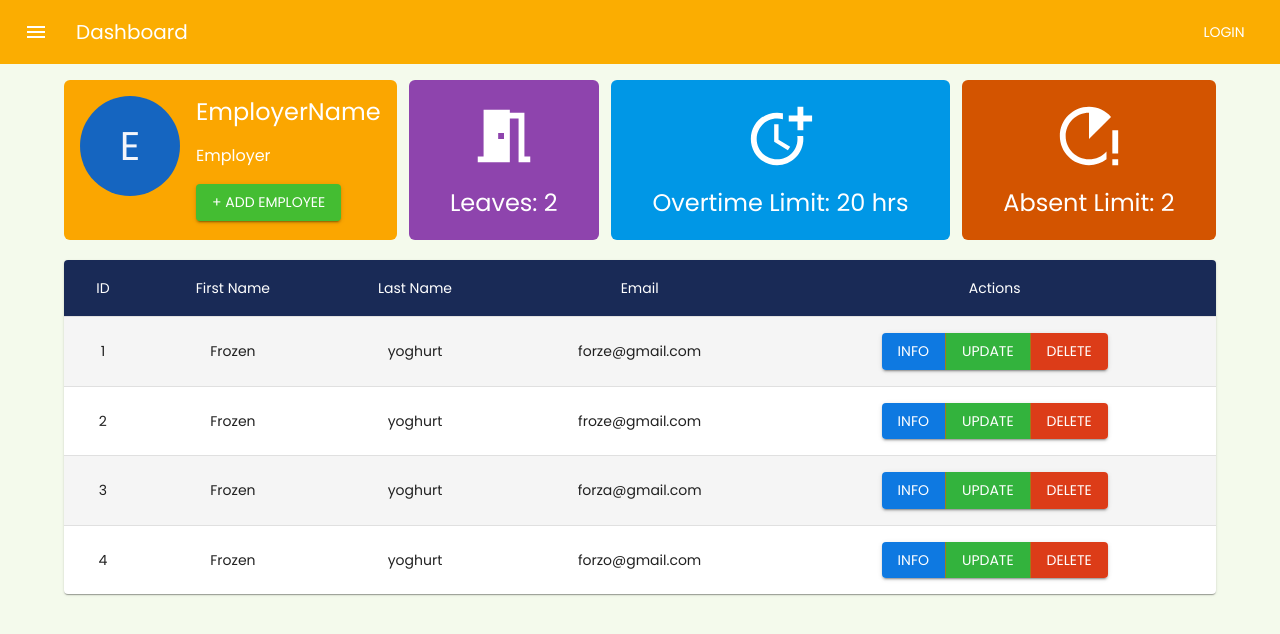
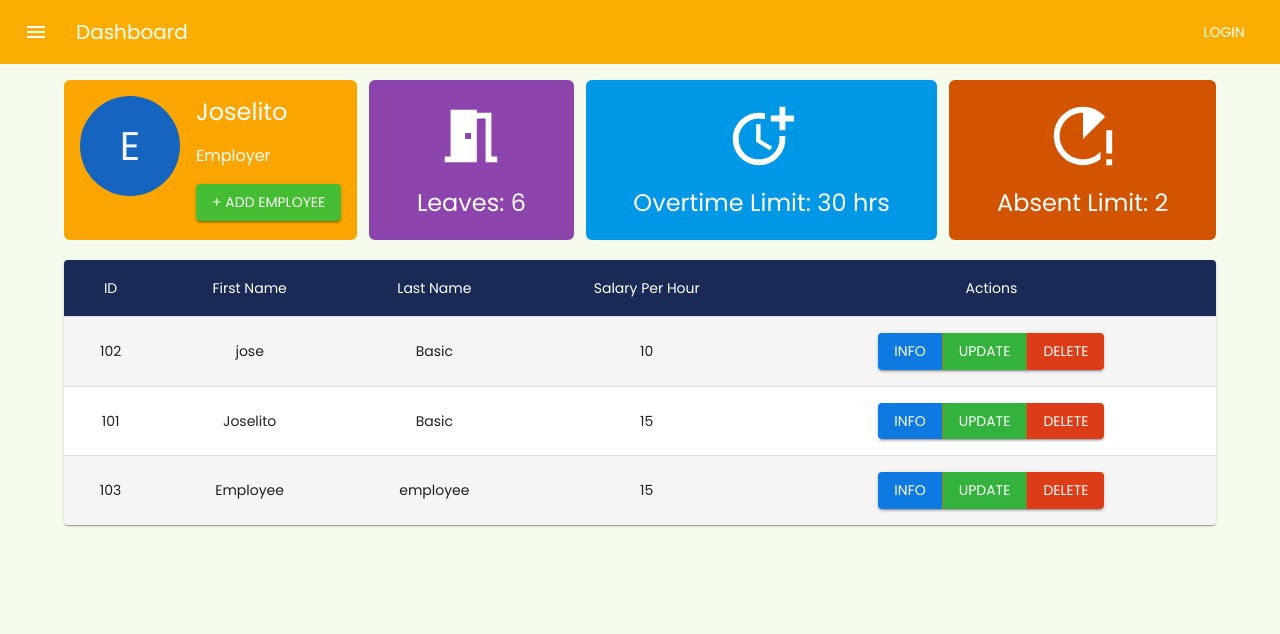
Before and after one commit to JosFern/next-ssts, a Next.js app: page /dashboard in a window 1280 px wide. Shown: the top 634 px of the page. Built offline with nearby package versions, Linux system fonts and the light colour scheme.

Commit message:
added employee form functionality

```diff
--- a/pages/Admin/index.js
+++ b/pages/Admin/index.js
@@ -9,10 +9,11 @@ import { useRouter } from 'next/router';
 import Link from 'next/link';
 import DashboardLayout from '../components/DashboardLayout'
 import { useDispatch, useSelector } from 'react-redux';
-import _ from 'lodash';
-import { deleteAccount } from '../../store/reducers/account';
-import { deleteEmployer } from '../../store/reducers/employer';
-import { deleteCompany } from '../../store/reducers/company';
+import _, { filter } from 'lodash';
+import { deleteAccount, setAccounts } from '../../store/reducers/account';
+import { deleteEmployer, setEmployers } from '../../store/reducers/employer';
+import { deleteCompany, setCompanies } from '../../store/reducers/company';
+import { useEffect } from 'react';
 
 const StyledTableCell = styled(TableCell)(({ theme }) => ({
     [`&.${tableCellClasses.head}`]: {
@@ -52,12 +53,92 @@ function Admin() {
 
     const comp = useSelector(state => state.company)
     const emplyr = useSelector(state => state.employer)
+    const user = useSelector(state => state.logged)
+    const acc = useSelector(state => state.account)
     const dispatch = useDispatch()
 
     const handleDeleteEmployer = (id) => {
         dispatch(deleteAccount(id))
         dispatch(deleteEmployer(id))
     }
+
+    const employers = [
+        //sample employee data
+        {
+            accountID: 3,
+            firstName: 'employer1',
+            lastName: 'employer',
+            email: 'employer1@gmail.com',
+            company: 1,
+        },
+        {
+            accountID: 4,
+            firstName: 'employer2',
+            lastName: 'employer',
+            email: 'employer2@gmail.com',
+            company: 3,
+        }
+    ]
+
+    const accounts = [
+        //sample account data
+        {
+            accountID: 1,
+            firstName: 'Employee',
+            email: 'employee@gmail.com',
+            password: 'employee123',
+            type: 'employee'
+        },
+        {
+            accountID: 2,
+            firstName: 'Admin',
+            email: 'admin@gmail.com',
+            password: 'admin123',
+            type: 'admin'
+        },
+        {
+            accountID: 3,
+            firstName: 'Employer1',
+            email: 'employer1@gmail.com',
+            password: 'employer123',
+            type: 'employer'
+        },
+        {
+            accountID: 4,
+            firstName: 'Employer2',
+            email: 'employer2@gmail.com',
+            password: 'employer123',
+            type: 'employer'
+        }
+    ]
+
+    const companies = [
+        {
+            id: 1,
+            name: 'Syntactics',
+            leaves: 6,
+            accountID: 1,
+            overtimeLimit: 30
+        },
+        {
+            id: 3,
+            name: 'Lemondrop',
+            leaves: 6,
+            accountID: 3,
+            overtimeLimit: 30
+        }
+    ]
+
+    // useEffect(() => {
+    //     const initializeReducers = async () => {
+    //         await dispatch(setCompanies(companies))
+    //         // await dispatch(setAccounts(accounts))
+
+    //         // dispatch(setEmployers(employers))
+    //     }
+
+    //     initializeReducers()
+    // }, [dispatch])
 
     return (
         <DashboardLayout >
@@ -72,7 +153,7 @@ function Admin() {
 
                 <Box>
                     <Link href='../profile'>
-                        <Typography style={{ cursor: 'pointer' }} mt={2} variant='h4' margin={0} padding={0}>AdminName</Typography>
+                        <Typography style={{ cursor: 'pointer' }} mt={2} variant='h4' margin={0} padding={0}>{user.loggedIn.firstName}</Typography>
                     </Link>
                     <Typography mb={2}>Admin</Typography>
                     <Box>
@@ -117,7 +198,7 @@ function Admin() {
                                 <StyledTableCell >
                                     <ButtonGroup variant="contained" aria-label="outlined primary button group">
                                         <Button className='bg-[#33b33d]' color='success' onClick={() => router.push('/employer/form?id=' + row.id)}>Update</Button>
-                                        <Button className='bg-[#dc3c18]' color='error' onClick={() => handleDeleteEmployer(index)}>Delete</Button>
+                                        <Button className='bg-[#dc3c18]' color='error' onClick={() => handleDeleteEmployer(row.accountID)}>Delete</Button>
                                     </ButtonGroup>
                                 </StyledTableCell>
                             </StyledTableRow>
@@ -165,6 +246,40 @@ function Admin() {
                 </Table>
             </TableContainer>
 
+
+            <Typography className='text-center my-4 font-bold text-2xl tracking-wide'>
+                Accounts
+            </Typography>
+            <TableContainer component={Paper} data-testid="employer-table">
+                <Table sx={{ minWidth: 700 }}>
+                    <TableHead>
+                        <TableRow>
+                            <StyledTableCell>Account ID</StyledTableCell>
+                            <StyledTableCell>Name</StyledTableCell>
+                            <StyledTableCell>Email</StyledTableCell>
+                            <StyledTableCell>Password</StyledTableCell>
+                            <StyledTableCell>Type</StyledTableCell>
+                        </TableRow>
+                    </TableHead>
+                    <TableBody>
+                        {_.map(_.filter(acc.accounts, (account) => { return account.type === 'employee' || account.type === 'employer' }), (row, index) => (
+                            <StyledTableRow
+                                key={index}
+                                sx={{ '&:last-child td, &:last-child th': { border: 0 } }}
+                            >
+                                <StyledTableCell component="th" scope="row">
+                                    {row.accountID}
+                                </StyledTableCell>
+                                <StyledTableCell >{row.firstName}</StyledTableCell>
+                                <StyledTableCell >{row.email}</StyledTableCell>
+                                <StyledTableCell >{row.password}</StyledTableCell>
+                                <StyledTableCell >{row.type}</StyledTableCell>
+                            </StyledTableRow>
+                        ))}
+                    </TableBody>
+                </Table>
+            </TableContainer>
+
         </DashboardLayout>
     )
 }
--- a/pages/Employee/form.js
+++ b/pages/Employee/form.js
@@ -4,14 +4,24 @@ import { useRouter } from 'next/router';
 import DashboardLayout from '../components/DashboardLayout'
 import _ from 'lodash'
 import { useEffect, useState } from 'react';
+import { useDispatch, useSelector } from 'react-redux';
+import { addEmployee } from '../../store/reducers/employee';
+import { addAccount } from '../../store/reducers/account';
 
 export default function EmployeeForm() {
 
     const router = useRouter()
 
+    const comp = useSelector(state => state.company)
+    const acc = useSelector(state => state.account)
+    const dispatch = useDispatch()
+
     const isFormAdd = _.isEmpty(router?.query)
 
+    const [error, setError] = useState(false)
+
     const [employeeInfo, setEmployeeInfo] = useState({
+        accountID: '',
         firstName: '',
         lastName: '',
         email: '',
@@ -46,7 +56,21 @@ export default function EmployeeForm() {
 
     const handleAddEmpSubmit = (e) => {
         e.preventDefault()
-        console.log(employeeInfo);
+        setError(false)
+
+        const { accountID, firstName, lastName, email, company, employeeID, position, salaryPerHour, employeeType, password } = employeeInfo
+
+        const isExist = _.find(acc.accounts, function (account) {
+            return account.email === employeeInfo.email || account.accountID === Number(employeeInfo.accountID)
+        })
+
+        if (isExist) {
+            setError(true)
+        } else {
+            dispatch(addEmployee({ employeeType, accountID, employeeID, firstName, lastName, associatedCompany: company, salaryPerHour, dailywage: 0, currMonthSal: 0 }))
+            dispatch(addAccount({ accountID, firstName, email, password, type: 'employee' }))
+            router.back()
+        }
     }
 
     return (
@@ -58,6 +82,20 @@ export default function EmployeeForm() {
                 <Box className='w-full' component="form" onSubmit={handleAddEmpSubmit}>
                     <Box className='flex gap-1'>
                         <TextField
+                            name='accountID'
+                            type="text"
+                            label='account ID'
+                            variant="outlined"
+                            color="secondary"
+                            margin='dense'
+                            required
+                            fullWidth
+                            error={error}
+                            onChange={handleChange}
+                            value={employeeInfo.accountID}
+                            data-testid="accountID-input"
+                        />
+                        <TextField
                             name='firstName'
                             type="text"
                             label='First name'
@@ -66,6 +104,7 @@ export default function EmployeeForm() {
                             margin='dense'
                             required
                             fullWidth
+                            error={error}
                             onChange={handleChange}
                             value={employeeInfo.firstName}
                             data-testid="firstname-input"
@@ -79,6 +118,7 @@ export default function EmployeeForm() {
                             margin='dense'
                             required
                             fullWidth
+                            error={error}
                             onChange={handleChange}
                             value={employeeInfo.lastName}
                             data-testid="lastname-input"
@@ -92,6 +132,7 @@ export default function EmployeeForm() {
                             margin='dense'
                             fullWidth
                             required
+                            error={error}
                             onChange={handleChange}
                             value={employeeInfo.email}
                             data-testid="email-input"
@@ -99,19 +140,20 @@ export default function EmployeeForm() {
                     </Box>
 
                     <Box className='flex gap-1'>
-                        <TextField
-                            name='company'
-                            type="text"
-                            label='Company'
-                            variant="outlined"
-                            color="secondary"
-                            margin='dense'
-                            fullWidth
-                            required
-                            onChange={handleChange}
-                            value={employeeInfo.company}
-                            data-testid="company-input"
-                        />
+                        <FormControl required fullWidth margin='dense'>
+                            <InputLabel>Company</InputLabel>
+                            <Select
+                                name='company'
+                                label="Company"
+                                value={employeeInfo.company}
+                                onChange={handleChange}
+                                data-testid="company-input"
+                            >
+                                {_.map(comp.companies, (company) => (
+                                    <MenuItem key={company.id} value={company.accountID}>{company.name}</MenuItem>
+                                ))}
+                            </Select>
+                        </FormControl>
                         <TextField
                             name='employeeID'
                             type="text"
@@ -121,6 +163,7 @@ export default function EmployeeForm() {
                             margin='dense'
                             fullWidth
                             required
+                            error={error}
                             onChange={handleChange}
                             value={employeeInfo.employeeID}
                             data-testid="employeeID-input"
@@ -138,6 +181,7 @@ export default function EmployeeForm() {
                             margin='dense'
                             fullWidth
                             required
+                            error={error}
                             onChange={handleChange}
                             value={employeeInfo.position}
                             data-testid="position-input"
@@ -152,6 +196,7 @@ export default function EmployeeForm() {
                             margin='dense'
                             fullWidth
                             required
+                            error={error}
                             onChange={handleChange}
                             value={employeeInfo.salaryPerHour}
                             data-testid="salaryPerHour-input"
@@ -184,6 +229,7 @@ export default function EmployeeForm() {
                         margin='dense'
                         fullWidth
                         required
+                        error={error}
                         onChange={handleChange}
                         value={employeeInfo.password}
                         data-testid="password-input"
@@ -197,6 +243,7 @@ export default function EmployeeForm() {
                         margin='dense'
                         fullWidth
                         required
+                        error={error}
                         onChange={handleChange}
                         value={employeeInfo.confirmPassword}
                         data-testid="confirmPassword-input"
--- a/pages/Employer/form.js
+++ b/pages/Employer/form.js
@@ -59,7 +59,7 @@ export default function EmployerForm() {
             setError(true)
         } else {
             dispatch(addEmployer({ accountID, firstName, lastName, email, company }))
-            dispatch(addAccount({ accountID, email, password, type: 'employer' }))
+            dispatch(addAccount({ accountID, firstName, email, password, type: 'employer' }))
             router.back()
         }
     }
--- a/pages/Employer/index.js
+++ b/pages/Employer/index.js
@@ -1,11 +1,10 @@
-import { Avatar, ButtonGroup, Modal, Table, TableBody, TableContainer, TableHead, TableRow, TextField } from '@mui/material'
+import { Avatar, ButtonGroup, Table, TableBody, TableContainer, TableHead, TableRow } from '@mui/material'
 import TableCell, { tableCellClasses } from '@mui/material/TableCell';
 import Button from '@mui/material/Button';
 import { styled } from '@mui/material/styles';
 import Paper from '@mui/material/Paper';
 import Typography from '@mui/material/Typography'
-import { blue, green } from '@mui/material/colors'
-import { useState } from 'react';
+import { blue } from '@mui/material/colors'
 import { Box } from '@mui/system';
 import { useRouter } from 'next/router';
 import Link from 'next/link';
@@ -13,7 +12,10 @@ import DashboardLayout from '../components/DashboardLayout'
 import MeetingRoomIcon from '@mui/icons-material/MeetingRoom';
 import MoreTimeIcon from '@mui/icons-material/MoreTime';
 import RunningWithErrorsIcon from '@mui/icons-material/RunningWithErrors';
-import { useSelector } from 'react-redux';
+import { useDispatch, useSelector } from 'react-redux';
+import _ from 'lodash';
+import { useEffect } from 'react';
+import { setEmployees } from '../../store/reducers/employee';
 
 const StyledTableCell = styled(TableCell)(({ theme }) => ({
     [`&.${tableCellClasses.head}`]: {
@@ -52,7 +54,44 @@ function Employer() {
 
     const router = useRouter()
 
-    const emp = useSelector(state => state.employer)
+    const emplyr = useSelector(state => state.employer)
+    const user = useSelector(state => state.logged)
+    const emp = useSelector(state => state.employee)
+    const dispatch = useDispatch()
+
+    const employees = [
+        //sample employee data
+        {
+            employeeType: 'fulltime',
+            accountID: 2,
+            employeeID: 102,
+            firstName: 'jose',
+            lastName: 'Basic',
+            associatedCompany: 1,
+            salaryPerHour: 10,
+            dailyWage: 0,
+            currMonthSal: 0
+        },
+        {
+            employeeType: 'fulltime',
+            accountID: 1,
+            employeeID: 101,
+            firstName: 'Joselito',
+            lastName: 'Basic',
+            associatedCompany: 1,
+            salaryPerHour: 15,
+            dailyWage: 0,
+            currMonthSal: 0
+        }
+    ]
+
+    // useEffect(() => {
+    //     const initalizeReducers = async () => {
+    //         await dispatch(setEmployees(employees))
+    //     }
+
+    //     initalizeReducers()
+    // }, [dispatch])
 
     return (
         <DashboardLayout>
@@ -69,7 +108,7 @@ function Employer() {
 
                     <Box>
                         <Link href='../profile'>
-                            <Typography data-testid="name" style={{ cursor: 'pointer' }} mt={2} variant='h5' margin={0} padding={0}>EmployerName</Typography>
+                            <Typography data-testid="name" style={{ cursor: 'pointer' }} mt={2} variant='h5' margin={0} padding={0}>{user.loggedIn.firstName}</Typography>
                         </Link>
                         <Typography mt={2} mb={2}>Employer</Typography>
                         <Button data-testid="add-employer" className='bg-[#44bd32] text-white hover:bg-[#4cd137]' onClick={() => router.push('/employee/form')} variant='contained'>+ Add Employee</Button>
@@ -79,11 +118,11 @@ function Employer() {
 
                 <Box className='bg-[#8e44ad] flex flex-col justify-center items-center grow p-4 rounded-md h-full'>
                     <MeetingRoomIcon sx={{ width: 70, height: 70 }} />
-                    <Typography data-testid="leaves" mt={2} variant='h5' >Leaves: 2</Typography>
+                    <Typography data-testid="leaves" mt={2} variant='h5' >Leaves: 6</Typography>
                 </Box>
                 <Box className='bg-[#0097e6] flex flex-col justify-center items-center grow p-4 rounded-md h-full'>
                     <MoreTimeIcon sx={{ width: 70, height: 70 }} />
-                    <Typography data-testid="overtime-limit" mt={2} variant='h5' >Overtime Limit: 20 hrs</Typography>
+                    <Typography data-testid="overtime-limit" mt={2} variant='h5' >Overtime Limit: 30 hrs</Typography>
                 </Box>
 
                 <Box className='bg-[#d35400] flex flex-col justify-center items-center grow p-4 rounded-md h-full'>
@@ -106,24 +145,24 @@ function Employer() {
                                 <StyledTableCell>ID</StyledTableCell>
                                 <StyledTableCell>First Name</StyledTableCell>
                                 <StyledTableCell>Last Name</StyledTableCell>
-                                <StyledTableCell>Email</StyledTableCell>
+                                <StyledTableCell>Salary Per Hour</StyledTableCell>
                                 <StyledTableCell>Actions</StyledTableCell>
                             </TableRow>
                         </TableHead>
                         <TableBody>
-                            {rows.map((row, index) => (
+                            {_.map(emp.employees, (row, index) => (
                                 <StyledTableRow
                                     key={index}
                                     sx={{ '&:last-child td, &:last-child th': { border: 0 } }}
                                 >
                                     <StyledTableCell>
-                                        {row.id}
+                                        {row.employeeID}
                                     </StyledTableCell>
                                     <StyledTableCell>
-                                        {row.first}
+                                        {row.firstName}
                                     </StyledTableCell>
-                                    <StyledTableCell >{row.last}</StyledTableCell>
-                                    <StyledTableCell >{row.email}</StyledTableCell>
+                                    <StyledTableCell >{row.lastName}</StyledTableCell>
+                                    <StyledTableCell >{row.salaryPerHour}</StyledTableCell>
                                     <StyledTableCell >
                                         <ButtonGroup variant="contained">
                                             <Button className='bg-[#0e79e1]' color='info' onClick={() => router.push('/employee/' + row.id)} >Info</Button>
--- a/pages/login.js
+++ b/pages/login.js
@@ -31,6 +31,8 @@ export default function Login() {
     setAccountError(false)
 
     const account = _.find(acc.accounts, { email: email, password: password })
+
+    console.log(account);
 
     if (!account) {
       setAccountError(true)
--- a/store/reducers/account.js
+++ b/store/reducers/account.js
@@ -8,24 +8,28 @@ export const AccountStore = createSlice({
             //sample account data
             {
                 accountID: 1,
+                firstName: 'Employee',
                 email: 'employee@gmail.com',
                 password: 'employee123',
                 type: 'employee'
             },
             {
                 accountID: 2,
+                firstName: 'Admin',
                 email: 'admin@gmail.com',
                 password: 'admin123',
                 type: 'admin'
             },
             {
                 accountID: 3,
+                firstName: 'Employer1',
                 email: 'employer1@gmail.com',
                 password: 'employer123',
                 type: 'employer'
             },
             {
                 accountID: 4,
+                firstName: 'Employer2',
                 email: 'employer2@gmail.com',
                 password: 'employer123',
                 type: 'employer'
@@ -42,7 +46,8 @@ export const AccountStore = createSlice({
         },
 
         deleteAccount: (state, action) => {
-            state.accounts.splice(action.payload, 1)
+            const index = _.findIndex(state.accounts, { accountID: action.payload })
+            state.accounts.splice(index, 1)
         }
     }
 })
--- a/store/reducers/employee.js
+++ b/store/reducers/employee.js
@@ -10,8 +10,19 @@ export const EmployeeStore = createSlice({
             {
                 employeeType: 'fulltime',
                 accountID: 2,
-                employeeIDNum: 102,
+                employeeID: 102,
                 firstName: 'jose',
+                lastName: 'Basic',
+                associatedCompany: 1,
+                salaryPerHour: 10,
+                dailyWage: 0,
+                currMonthSal: 0
+            },
+            {
+                employeeType: 'fulltime',
+                accountID: 1,
+                employeeID: 101,
+                firstName: 'Joselito',
                 lastName: 'Basic',
                 associatedCompany: 1,
                 salaryPerHour: 15,
@@ -20,10 +31,10 @@ export const EmployeeStore = createSlice({
             },
             {
                 employeeType: 'fulltime',
-                accountID: 1,
-                employeeIDNum: 101,
-                firstName: 'Joselito',
-                lastName: 'Basic',
+                accountID: 3,
+                employeeID: 103,
+                firstName: 'Employee',
+                lastName: 'employee',
                 associatedCompany: 1,
                 salaryPerHour: 15,
                 dailyWage: 0,
@@ -35,6 +46,10 @@ export const EmployeeStore = createSlice({
     reducers: {
         setEmployees: (state, action) => {
             state.employees = action.payload
+        },
+
+        addEmployee: (state, action) => {
+            state.employees = [...state.employees, action.payload]
         },
 
         setMonthlySalares: (state, action) => {
@@ -103,6 +118,6 @@ export const EmployeeStore = createSlice({
     }
 })
 
-export const { setEmployees, setMonthlySalares, computeDailyWage, computeWeekSalary, computeMonthlySalary } = EmployeeStore.actions
+export const { setEmployees, addEmployee, setMonthlySalares, computeDailyWage, computeWeekSalary, computeMonthlySalary } = EmployeeStore.actions
 
 export default EmployeeStore.reducer
--- a/store/reducers/employer.js
+++ b/store/reducers/employer.js
@@ -33,7 +33,8 @@ export const EmployerStore = createSlice({
         },
 
         deleteEmployer: (state, action) => {
-            state.employers.splice(action.payload, 1)
+            const index = _.findIndex(state.employers, { accountID: action.payload })
+            state.employers.splice(index, 1)
         }
     }
 })
```
Also changed, not shown: pages/Employee/index.js (+8 -8 lines), pages/_app.js (+8 -2 lines), store/index.js (+40 -6 lines).
